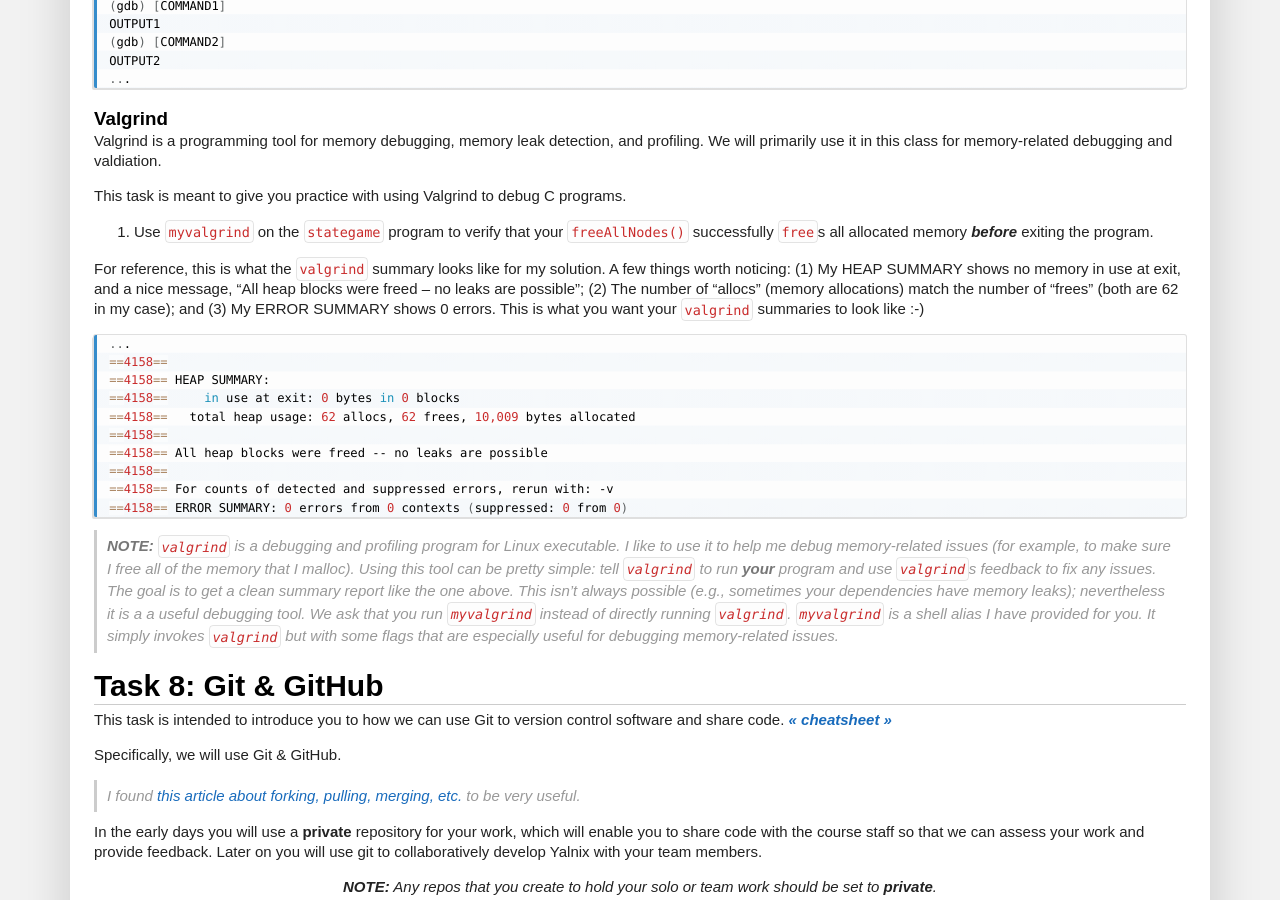
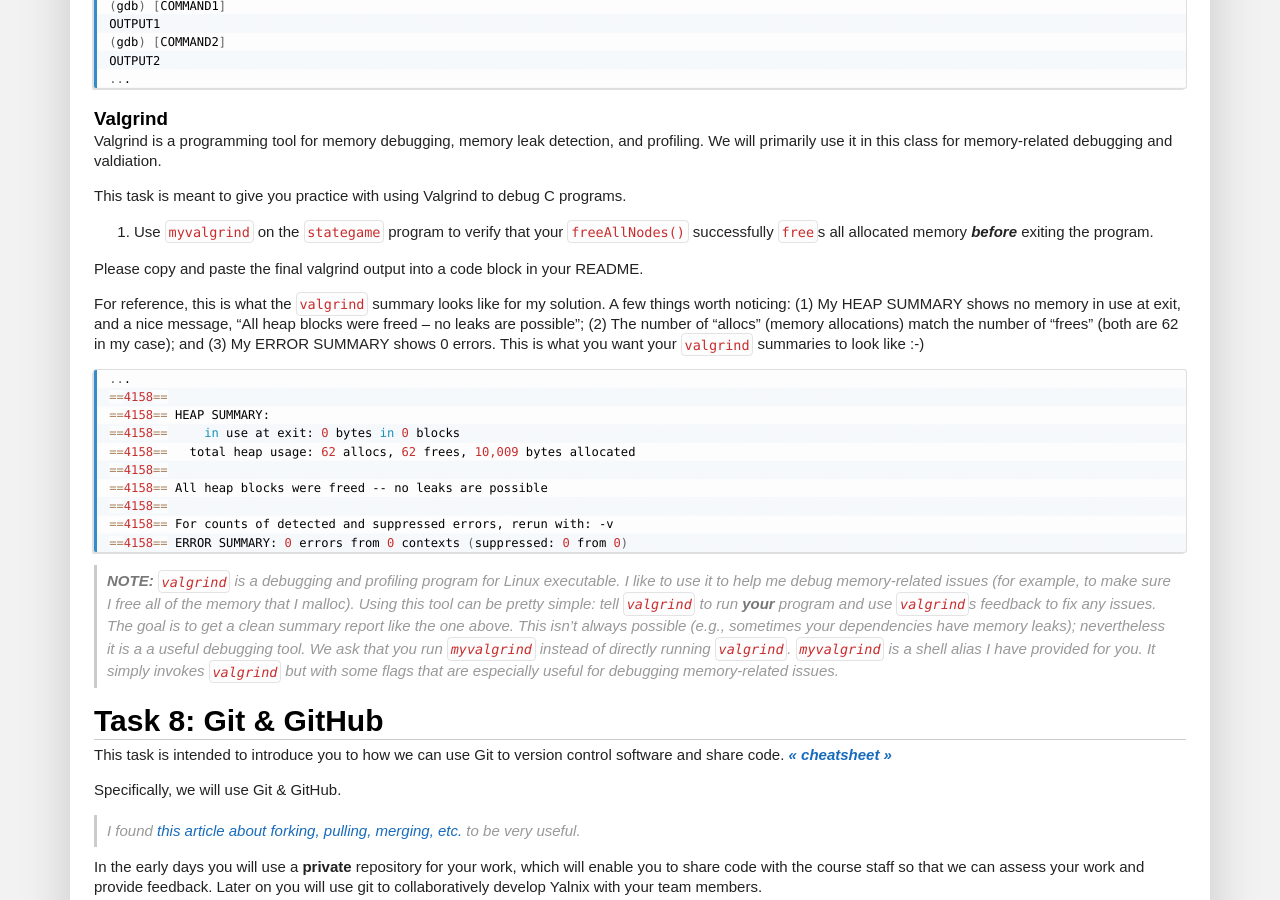
Before and after one commit to traviswpeters/cs460-2020-fall, a Jekyll site: the page built from pa0/index.md, in a window 1280 px wide and 900 px high, scrolled down 4579 px. Built offline with Jekyll 4.4.1, drawn with Linux system fonts in a browser that asks for light colours; nearby versions of some CDN libraries; some web fonts are replaced; comment, search, counter and statistics services are not loaded; our own code applies the rules of GitHub Pages for plain Markdown files.

Commit message:
add clarification re: valgrind

```diff
--- a/pa0/index.md
+++ b/pa0/index.md
@@ -280,6 +280,8 @@ This task is meant to give you practice with using Valgrind to debug C programs.
 
 1. Use `myvalgrind` on the `stategame` program to verify that your `freeAllNodes()` successfully `free`s all allocated memory _**before**_ exiting the program.
 
+Please copy and paste the final valgrind output into a code block in your README.
+
 For reference, this is what the `valgrind` summary looks like for my solution.
 A few things worth noticing:
 (1) My HEAP SUMMARY shows no memory in use at exit, and a nice message, "All heap blocks were freed -- no leaks are possible";
```
